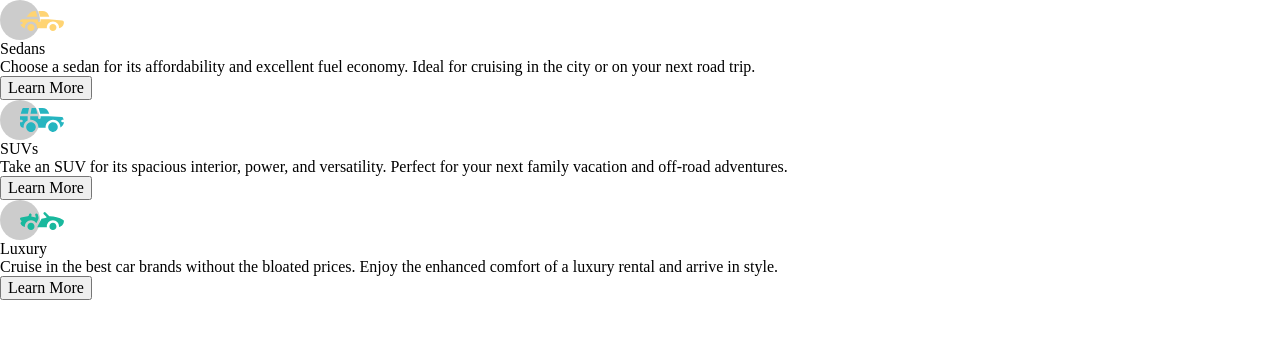
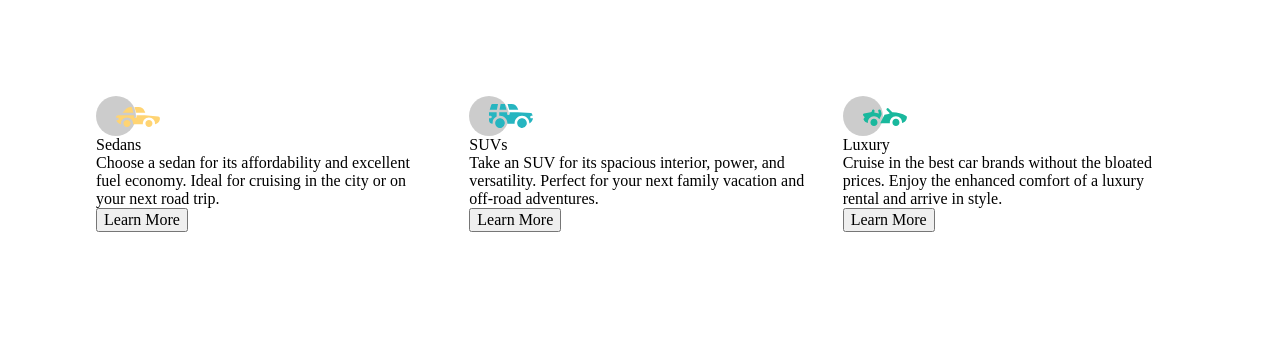
Before and after one commit to Tammyhi/FEM-3-column-preview-card-component, a plain HTML site: page index.html in a window 1280 px wide. Drawn offline with Linux system fonts and the light colour scheme; a web font is replaced by a local one.

Commit message:
refactor: add macro layout with grid

```diff
--- a/styles.css
+++ b/styles.css
@@ -41,3 +41,25 @@ button {
   --lh-heading: 120%;
   --lh-text: 165%;
 }
+
+/* CSS Layout n Styling */
+body {
+  height: 100vh;
+  width: 100vw;
+}
+
+main {
+  margin: 10vh;
+  display: grid;
+  grid-template-columns: 1fr 1fr 1fr;
+}
+
+@media (max-width: 800px) {
+  main {
+    grid-template-columns: 1fr;
+  }
+}
+
+section {
+  padding: 1rem;
+}
```
